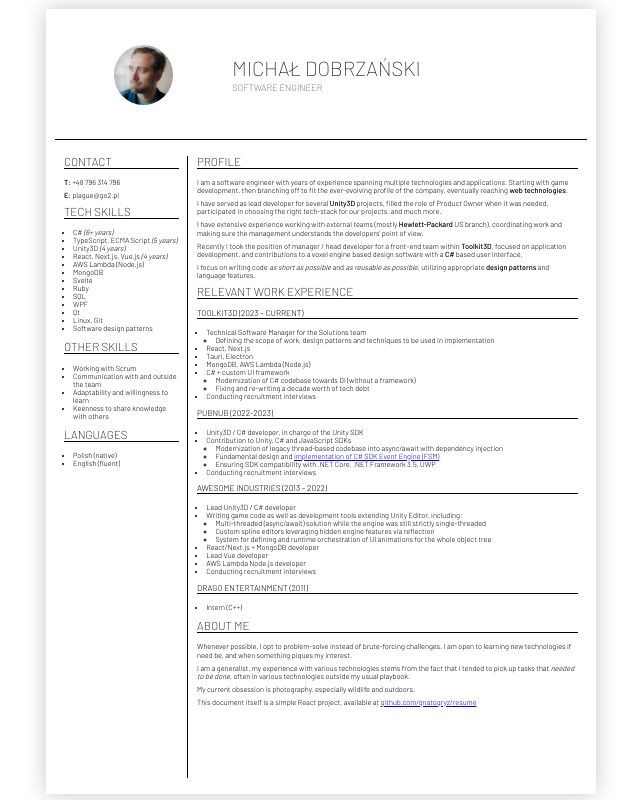
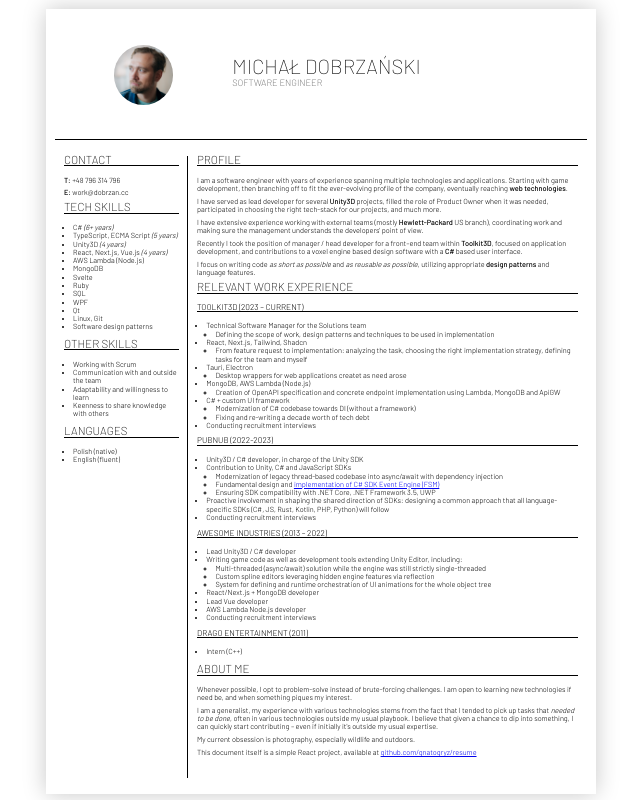
Before and after one commit to gnatogryz/resume, a React (Create React App) app: page / in a window 1280 px wide. Shown: the whole page, without its empty margins (319-959 px from the left). Built offline with nearby package versions, Linux system fonts and the light colour scheme.

Commit message:
fix: eml

```diff
--- a/public/main.md
+++ b/public/main.md
@@ -18,9 +18,12 @@ I focus on writing code _as short as possible_ and _as reusable as possible_, ut
 ### Toolkit3D (2023 – current)
 - Technical Software Manager for the Solutions team
     - Defining the scope of work, design patterns and techniques to be used in implementation
-- React, Next.js
+- React, Next.js, Tailwind, Shadcn
+    - From feature request to implementation: analyzing the task, choosing the right implementation strategy, defining tasks for the team and myself
 - Tauri, Electron
+    - Desktop wrappers for web applications createt as need arose
 - MongoDB, AWS Lambda (Node.js)
+    - Creation of OpenAPI specification and concrete endpoint implementation using Lambda, MongoDB and ApiGW
 - C# + custom UI framework
     - Modernization of C# codebase towards DI (without a framework)
     - Fixing and re-writing a decade worth of tech debt
@@ -32,6 +35,7 @@ I focus on writing code _as short as possible_ and _as reusable as possible_, ut
     - Modernization of legacy thread-based codebase into async/await with dependency injection
     - Fundamental design and [implementation of C# SDK Event Engine (FSM)](https://github.com/pubnub/c-sharp/pull/170/files)
     - Ensuring SDK compatibility with .NET Core, .NET Framework 3.5, UWP
+- Proactive involvement in shaping the shared direction of SDKs: designing a common approach that all language-specific SDKs (C#, JS, Rust, Kotlin, PHP, Python) will follow
 - Conducting recruitment interviews
 
 ### Awesome Industries (2013 – 2022)
@@ -53,7 +57,8 @@ Whenever possible, I opt to problem-solve instead of brute-forcing challenges.
 I am open to learning new technologies if need be, and when something piques my interest.
 
 I am a generalist, my experience with various technologies stems from the fact that I tended to pick up tasks that _needed to be done_,
-often in various technologies outside my usual playbook.
+often in various technologies outside my usual playbook. I believe that given a chance to dip into something, I can quickly start contributing –
+even if initially it's outside my usual expertise.
 
 My current obsession is photography, especially wildlife and outdoors.
 
--- a/src/Resume.scss
+++ b/src/Resume.scss
@@ -2,6 +2,7 @@
 	transform-origin: top center;
 	transition: transform 0.25s;
 	font-size: 0.8rem;
+	line-height: 0.9rem;
 
 	@media only screen {
 		margin: 0 auto;
--- a/src/components/Header.scss
+++ b/src/components/Header.scss
@@ -6,6 +6,7 @@
 	justify-content: center;
 	text-transform: uppercase;
 	font-size: 1rem;
+	line-height: 1.5rem;
 
 	h1 {
 		font-weight: 100;
--- a/src/components/StyledMarkdown.scss
+++ b/src/components/StyledMarkdown.scss
@@ -11,6 +11,7 @@
 		font-weight: 200;
 		text-transform: uppercase;
 		font-size: 1.25rem;
+		line-height: 1.25rem;
 	}
 	> h2 {
 		font-weight: 200;
```
Also changed, not shown: public/summary.md (+1 -1 lines).
